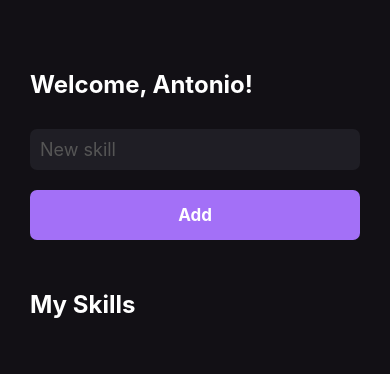
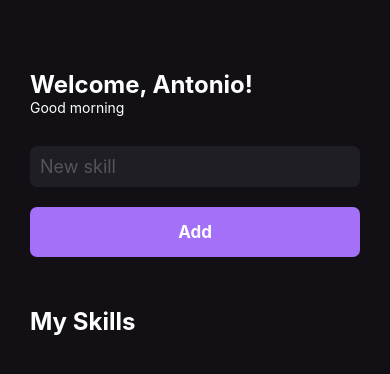
Before and after one commit to antoniovuono/myskills, a React Native app: screen / in a window 390 px wide. Shown: the top 374 px of the page. Built offline with nearby package versions, Linux system fonts and the light colour scheme.

Commit message:
Use effect and Status bar added!

```diff
--- a/App.js
+++ b/App.js
@@ -1,7 +1,14 @@
 import React from 'react';
+
+import {StatusBar} from 'react-native';
 
 import {Home} from './src/pages/Home';
 
 export default function App() {
-  return <Home />;
+  return (
+    <>
+      <StatusBar barStyle="light-content" />
+      <Home />
+    </>
+  );
 }
--- a/src/pages/Home.js
+++ b/src/pages/Home.js
@@ -1,5 +1,5 @@
 /* eslint-disable react-native/no-inline-styles */
-import React, {useState} from 'react';
+import React, {useEffect, useState} from 'react';
 
 import {Button} from '../components/Button';
 import {SkillCard} from '../components/SkillCard';
@@ -16,15 +16,30 @@ import {
 export function Home() {
   const [newSkill, setNewSkill] = useState('');
   const [mySkills, setMySkills] = useState([]);
+  const [greetings, setGreetings] = useState('');
 
   function handleAddNewSkill() {
     setMySkills(oldState => [...oldState, newSkill]);
   }
 
+  useEffect(() => {
+    const currentHour = new Date().getHours();
+
+    if (currentHour < 12) {
+      setGreetings('Good morning');
+    } else if (currentHour >= 12 && currentHour < 18) {
+      setGreetings('Good afternoon');
+    } else {
+      setGreetings('Good night');
+    }
+  }, []);
+
   return (
     <>
       <View style={styles.container}>
         <Text style={styles.title}>Welcome, Antonio!</Text>
+
+        <Text style={styles.greetings}>{greetings}</Text>
 
         <TextInput
           style={styles.input}
@@ -69,4 +84,7 @@ const styles = StyleSheet.create({
     marginTop: 30,
     borderRadius: 7,
   },
+  greetings: {
+    color: '#fff',
+  },
 });
```
